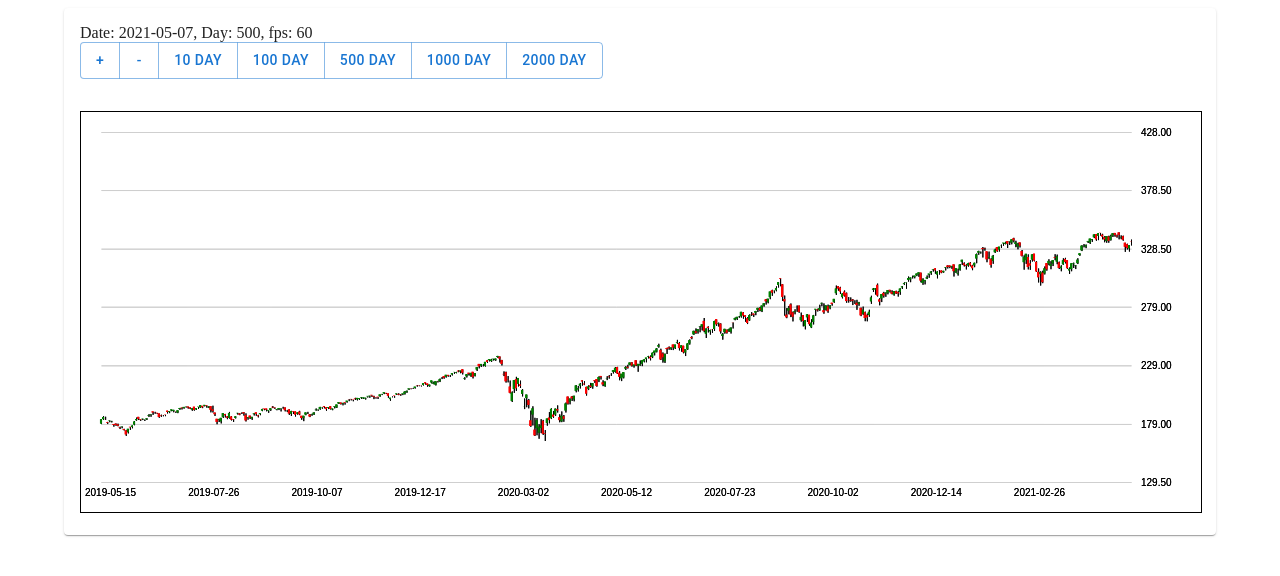
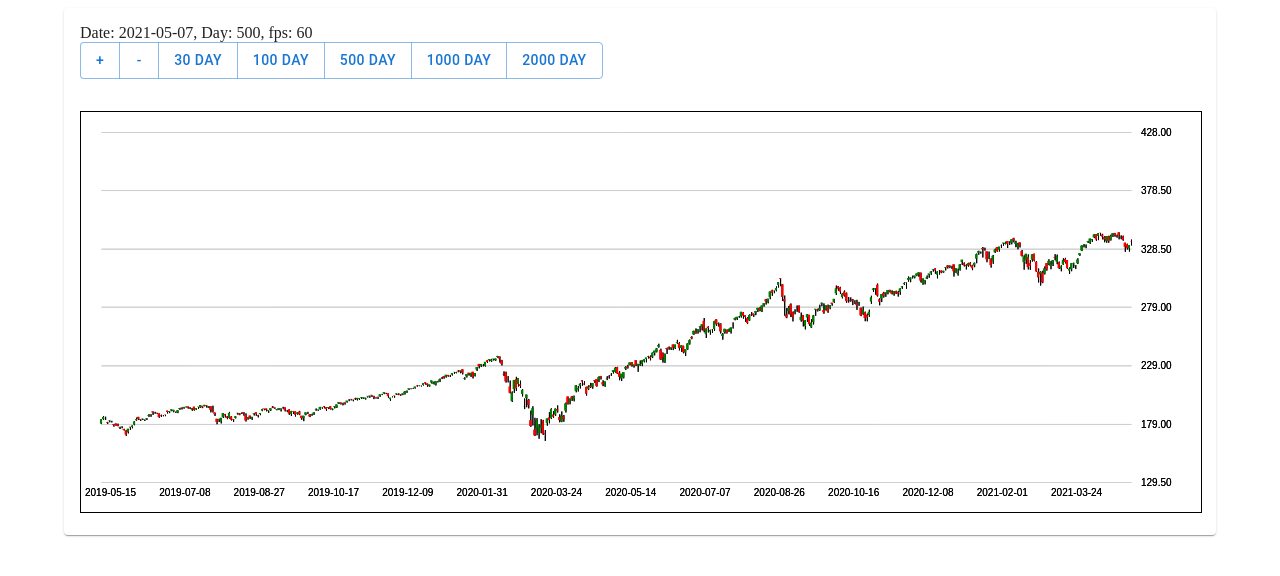
Before and after one commit to strongball/react-chart-canvas, a React (Vite) app: page / in a window 1280 px wide. Shown: the top 576 px of the page. Built offline with nearby package versions, Linux system fonts and the light colour scheme.

Commit message:
fix: x ticks and swipe more smooth

```diff
--- a/src/components/StockChart.tsx
+++ b/src/components/StockChart.tsx
@@ -27,8 +27,6 @@ interface Props {
 const StockChart: React.FC<Props> = (props) => {
     const { width, height, data, date, onDateChange, displayDay, onDisplayDayChange } = props;
 
-    // const dateStart = dayjs(date).add(-displayDay, 'day').format('YYYY-MM-DD');
-    // const dateEnd = dayjs(date).format('YYYY-MM-DD');
     const inChartStocks = useMemo<StockData[]>(() => {
         const stocks: StockData[] = [];
         data?.forEach((stock) => {
@@ -85,7 +83,7 @@ const StockChart: React.FC<Props> = (props) => {
     const tickWidth = width / displayDay;
     const swipeEvent = useSwipeControl({
         onSwipe(value) {
-            const targetDay = dayjs(date).add(value > 0 ? -1 : 1, 'day');
+            const targetDay = dayjs(date).add(Math.round(-value / tickWidth), 'day');
             if (!targetDay.isBefore(minAllowDate) && !targetDay.isAfter(maxAllowDate)) {
                 onDateChange && onDateChange(targetDay.format('YYYY-MM-DD'));
                 return;
@@ -112,7 +110,7 @@ const StockChart: React.FC<Props> = (props) => {
                     },
                 }}
             >
-                <XAxis line={false} />
+                <XAxis line={false} maxTickCount={Math.round(width / 80)} />
                 <YAxis label={(data) => Number(data).toFixed(2)} />
                 <HelperLine label={(data) => Number(data).toFixed(2)} />
                 <Candlestick data={inChartStocks} />
--- a/src/containers/StockPage.tsx
+++ b/src/containers/StockPage.tsx
@@ -35,7 +35,7 @@ const StockPage: React.FC<Props> = (props) => {
                     <ButtonGroup variant="outlined" aria-label="outlined button group">
                         <Button onClick={() => setDisplayDay(displayDay + 10)}>+</Button>
                         <Button onClick={() => setDisplayDay(displayDay - 10)}>-</Button>
-                        <Button onClick={() => setDisplayDay(10)}>10 Day</Button>
+                        <Button onClick={() => setDisplayDay(30)}>30 Day</Button>
                         <Button onClick={() => setDisplayDay(100)}>100 Day</Button>
                         <Button onClick={() => setDisplayDay(500)}>500 Day</Button>
                         <Button onClick={() => setDisplayDay(1000)}>1000 Day</Button>
```
